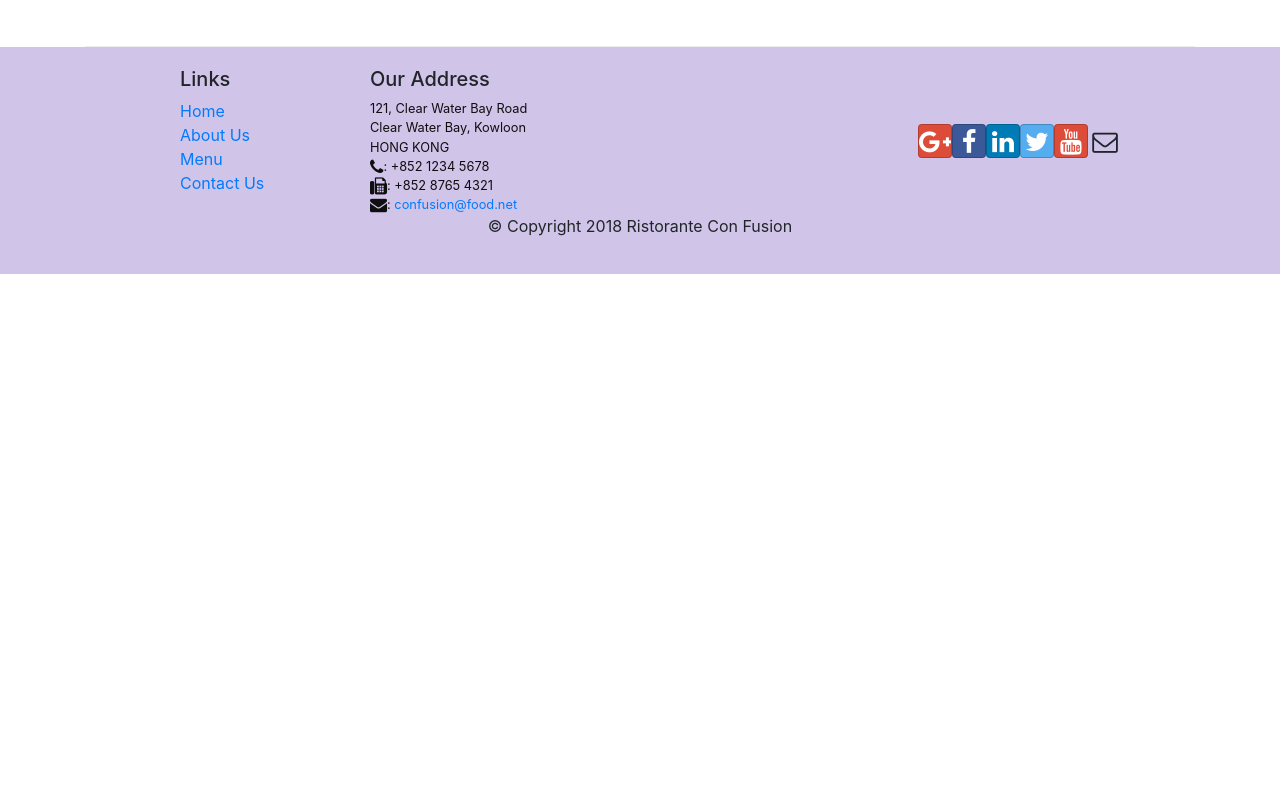
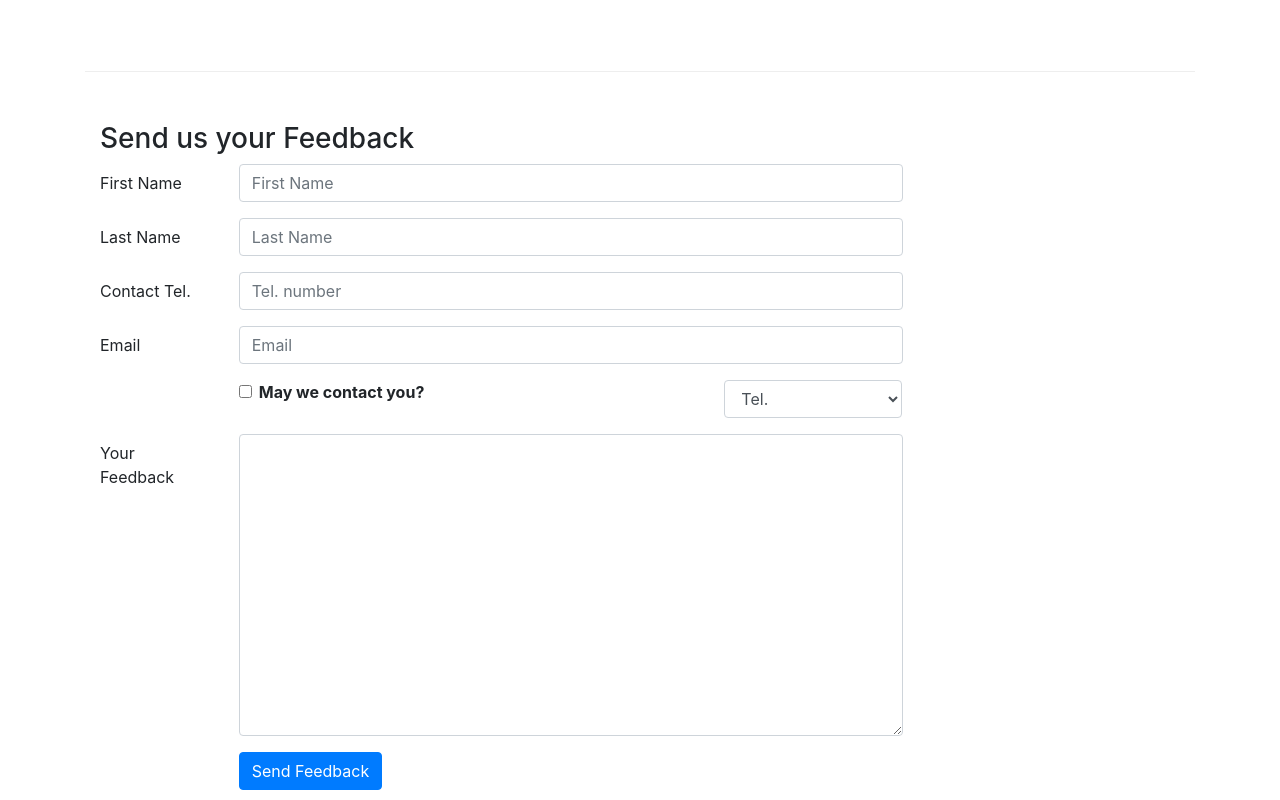
Before and after one commit to abrarrahman/conFusion-react, a React (Create React App) app: page /contactus in a window 1280 px wide. Shown: the part 800-1600 px from the top of the page. Before the commit the page ends 1074 px from the top, so only its background shows below. Built offline with nearby package versions, Linux system fonts and the light colour scheme.

Commit message:
controlled form

```diff
--- /dev/null
+++ b/src/components/About/About.js
@@ -0,0 +1,94 @@
+import React from 'react';
+import { Breadcrumb, BreadcrumbItem, Card, CardBody, CardHeader, Media} from 'reactstrap';
+import { Link } from 'react-router-dom';
+
+const RenderLeader = ({leader}) =>{
+  return(
+    <Media tag='li' className='mt-1'>
+      <Media left middle>
+        <Media object src={leader.image} alt={leader.name} />
+      </Media>
+      <Media body className='ml-5'>
+        <Media heading>
+          {leader.name}
+        </Media>
+        <p>{leader.designation}</p>
+        <p>{leader.description}</p>
+      </Media>
+    </Media>
+  )
+}
+
+function About(props) {
+
+  const leaders = props.leaders.map((leader) => {
+    return (
+      <RenderLeader leader={leader} key={leader.id}/>
+    );
+  });
+
+  return (
+    <div className="container">
+      <div className="row">
+        <Breadcrumb>
+          <BreadcrumbItem><Link to="/home">Home</Link></BreadcrumbItem>
+          <BreadcrumbItem active>About Us</BreadcrumbItem>
+        </Breadcrumb>
+        <div className="col-12">
+          <h3>About Us</h3>
+          <hr />
+        </div>
+      </div>
+      <div className="row row-content">
+        <div className="col-12 col-md-6">
+          <h2>Our History</h2>
+          <p>Started in 2010, Ristorante con Fusion quickly established itself as a culinary icon par excellence in Hong Kong. With its unique brand of world fusion cuisine that can be found nowhere else, it enjoys patronage from the A-list clientele in Hong Kong.  Featuring four of the best three-star Michelin chefs in the world, you never know what will arrive on your plate the next time you visit us.</p>
+          <p>The restaurant traces its humble beginnings to <em>The Frying Pan</em>, a successful chain started by our CEO, Mr. Peter Pan, that featured for the first time the world's best cuisines in a pan.</p>
+        </div>
+        <div className="col-12 col-md-5">
+          <Card>
+            <CardHeader className="bg-primary text-white">Facts At a Glance</CardHeader>
+            <CardBody>
+              <dl className="row p-1">
+                <dt className="col-6">Started</dt>
+                <dd className="col-6">3 Feb. 2013</dd>
+                <dt className="col-6">Major Stake Holder</dt>
+                <dd className="col-6">HK Fine Foods Inc.</dd>
+                <dt className="col-6">Last Year's Turnover</dt>
+                <dd className="col-6">$1,250,375</dd>
+                <dt className="col-6">Employees</dt>
+                <dd className="col-6">40</dd>
+              </dl>
+            </CardBody>
+          </Card>
+        </div>
+        <div className="col-12">
+          <Card>
+            <CardBody className="bg-faded">
+              <blockquote className="blockquote">
+                <p className="mb-0">You better cut the pizza in four pieces because
+                                    I'm not hungry enough to eat six.</p>
+                <footer className="blockquote-footer">Yogi Berra,
+                                <cite title="Source Title">The Wit and Wisdom of Yogi Berra,
+                                    P. Pepe, Diversion Books, 2014</cite>
+                </footer>
+              </blockquote>
+            </CardBody>
+          </Card>
+        </div>
+      </div>
+      <div className="row row-content">
+        <div className="col-12">
+          <h2>Corporate Leadership</h2>
+        </div>
+        <div className="col-12">
+          <Media list>
+            {leaders}
+          </Media>
+        </div>
+      </div>
+    </div>
+  );
+}
+
+export default About;
--- a/src/components/Contact/Contact.js
+++ b/src/components/Contact/Contact.js
@@ -1,8 +1,40 @@
-import React from 'react';
-import {BreadcrumbItem, Breadcrumb} from 'reactstrap';
+import React, {Component} from 'react';
+import {BreadcrumbItem, Breadcrumb,
+  Button, Form, FormGroup, Label, Input, Col } from 'reactstrap';
 import {Link} from 'react-router-dom';
 
-function Contact(props) {
+class Contact extends Component {
+  constructor(props) {
+    super(props);
+
+    this.state = {
+        firstname: '',
+        lastname: '',
+        telnum: '',
+        email: '',
+        agree: false,
+        contactType: 'Tel.',
+        message: ''
+    };
+    this.handleSubmit = this.handleSubmit.bind(this);
+    this.handleInputChange = this.handleInputChange.bind(this);
+  }
+  handleInputChange(event) {
+    const target = event.target;
+    const value = target.type === 'checkbox' ? target.checked : target.value;
+    const name = target.name;
+
+    this.setState({
+      [name]: value
+    });
+  }
+
+  handleSubmit(event) {
+    console.log('Current State is: ' + JSON.stringify(this.state));
+    alert('Current State is: ' + JSON.stringify(this.state));
+    event.preventDefault();
+  }
+  render(){
     return (
       <div className="container">
         <div className="row">
@@ -10,10 +42,10 @@
             <BreadcrumbItem><Link to='/home'>Home</Link></BreadcrumbItem>
             <BreadcrumbItem active>Contact Us</BreadcrumbItem>
           </Breadcrumb>
-      </div>
-      <div className="row">
+          <div className="col-12">
             <h3>Contact Us</h3>
             <hr />
+          </div>
         </div>
         <div className="row row-content">
           <div className="col-12">
@@ -41,8 +73,91 @@
             </div>
           </div>
           </div>
+        <div className="row row-content">
+          <div className="col-12">
+            <h3>Send us your Feedback</h3>
+          </div>
+          <div className="col-12 col-md-9">
+            <Form onSubmit={this.handleSubmit}>
+              <FormGroup row>
+                <Label htmlFor="firstname" md={2}>First Name</Label>
+                <Col md={10}>
+                  <Input type="text" id="firstname" name="firstname"
+                    placeholder="First Name"
+                    value={this.state.firstname}
+                    onChange={this.handleInputChange} />
+                </Col>
+              </FormGroup>
+              <FormGroup row>
+                <Label htmlFor="lastname" md={2}>Last Name</Label>
+                <Col md={10}>
+                  <Input type="text" id="lastname" name="lastname"
+                    placeholder="Last Name"
+                    value={this.state.lastname}
+                    onChange={this.handleInputChange} />
+                </Col>
+              </FormGroup>
+              <FormGroup row>
+                <Label htmlFor="telnum" md={2}>Contact Tel.</Label>
+                <Col md={10}>
+                  <Input type="tel" id="telnum" name="telnum"
+                    placeholder="Tel. number"
+                    value={this.state.telnum}
+                    onChange={this.handleInputChange} />
+                </Col>
+              </FormGroup>
+              <FormGroup row>
+                <Label htmlFor="email" md={2}>Email</Label>
+                <Col md={10}>
+                  <Input type="email" id="email" name="email"
+                    placeholder="Email"
+                    value={this.state.email}
+                    onChange={this.handleInputChange} />
+                </Col>
+              </FormGroup>
+              <FormGroup row>
+                <Col md={{ size: 6, offset: 2 }}>
+                  <FormGroup check>
+                    <Label check>
+                      <Input type="checkbox"
+                        name="agree"
+                        checked={this.state.agree}
+                        onChange={this.handleInputChange} /> {' '}
+                      <strong>May we contact you?</strong>
+                    </Label>
+                  </FormGroup>
+                </Col>
+                <Col md={{ size: 3, offset: 1 }}>
+                  <Input type="select" name="contactType"
+                    value={this.state.contactType}
+                    onChange={this.handleInputChange}>
+                    <option>Tel.</option>
+                    <option>Email</option>
+                  </Input>
+                </Col>
+              </FormGroup>
+              <FormGroup row>
+                <Label htmlFor="message" md={2}>Your Feedback</Label>
+                <Col md={10}>
+                  <Input type="textarea" id="message" name="message"
+                    rows="12"
+                    value={this.state.message}
+                    onChange={this.handleInputChange}></Input>
+                </Col>
+              </FormGroup>
+              <FormGroup row>
+                <Col md={{ size: 10, offset: 2 }}>
+                  <Button type="submit" color="primary">
+                    Send Feedback
+                                  </Button>
+                </Col>
+              </FormGroup>
+            </Form>
+          </div>
+        </div>
       </div>
     );
   }
+}
 
 export default Contact;
--- a/src/components/Main/Main.js
+++ b/src/components/Main/Main.js
@@ -1,5 +1,6 @@
 import React, {Component} from 'react';
 import Home from '../Home/Home';
+import About from '../About/About';
 import Menu from '../Menu/Menu';
 import DishDetail from '../DishDetail/DishDetail';
 import Contact from '../Contact/Contact';
@@ -42,6 +43,7 @@
         <Header/>
         <Switch>
           <Route path="/home" component={HomePage}/>
+          <Route exact path="/aboutus" component={()=><About leaders={LEADERS}/>}/>
           <Route exact path="/menu" component={()=> <Menu dishes={DISHES}/>}/>
           <Route path="/menu/:dishId" component={DishWithId}/>
           <Route exact path="/contactus" component={Contact}/>
--- a/src/components/Menu/Menu.js
+++ b/src/components/Menu/Menu.js
@@ -26,10 +26,10 @@
             <BreadcrumbItem><Link to='/home'>Home</Link></BreadcrumbItem>
             <BreadcrumbItem active>Menu</BreadcrumbItem>
           </Breadcrumb>
-        </div>
-        <div className="row">
-          <h3>Menu</h3>
-          <hr/>
+          <div className="col-12">
+            <h3>Menu</h3>
+            <hr/>
+          </div>
         </div>
         <div className="row">
           {menu}
```
Lines whose indentation alone changed are shown as unchanged.
